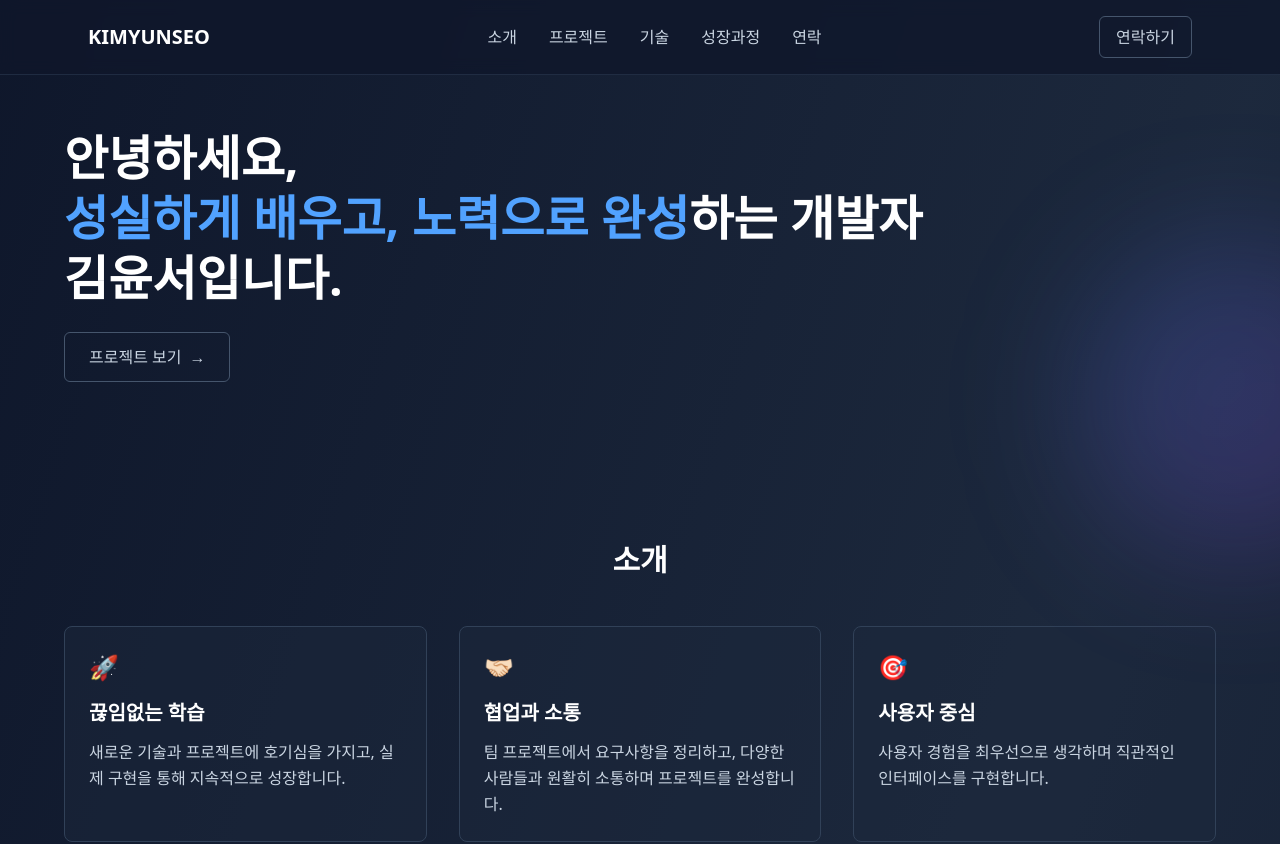
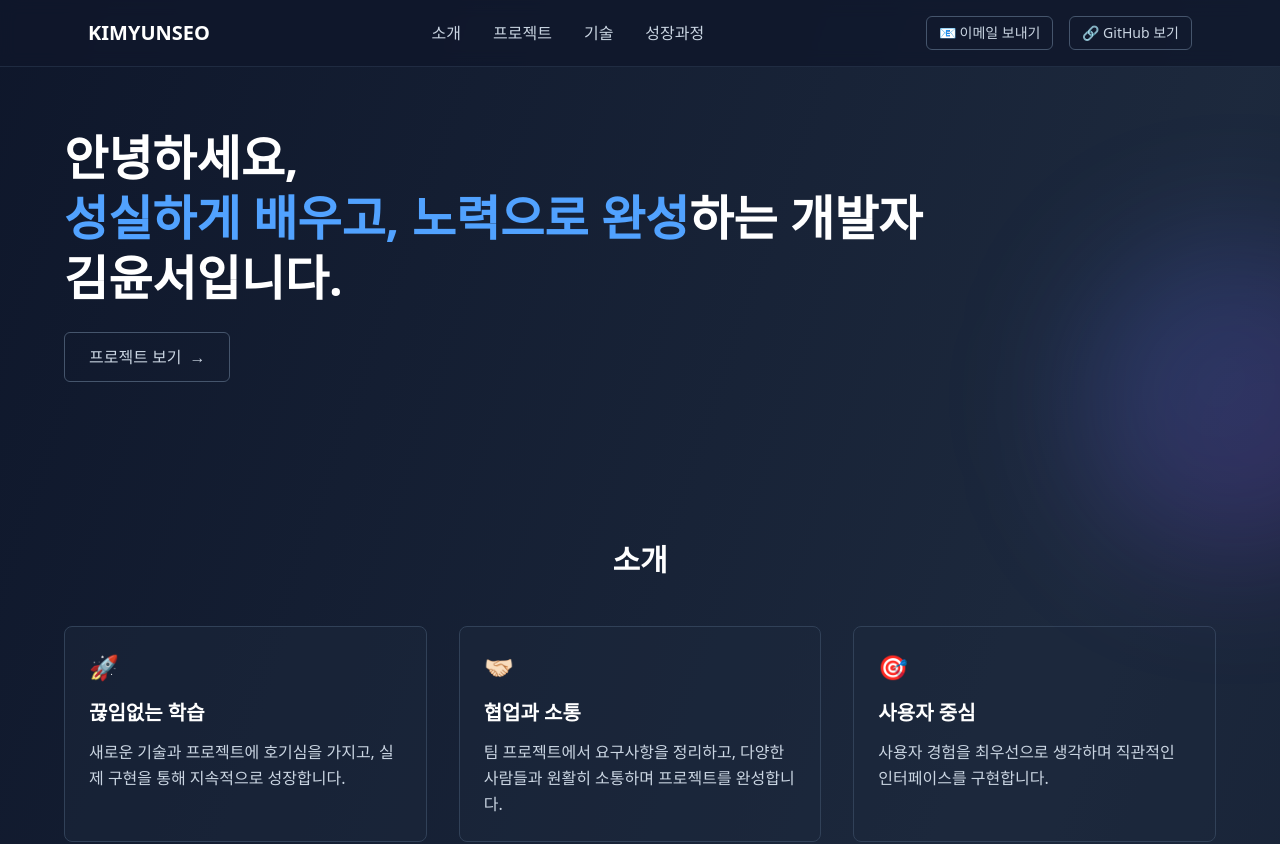
Before and after one commit to yuunseo/yunseo-portfolio, a Next.js app: page / in a window 1280 px wide. Shown: the top 844 px of the page. Built offline with nearby package versions, Linux system fonts and the light colour scheme.

Commit message:
refactor: 헤더와 푸터 부분 수정, 연락 부분 삭제

```diff
--- a/src/app/page.js
+++ b/src/app/page.js
@@ -3,7 +3,6 @@ import Hero from '../components/Hero';
 import About from '../components/About';
 import Skills from '../components/Skills';
 import Projects from '../components/Projects';
-import Contact from '../components/Contact';
 import Footer from '../components/Footer';
 import History from '../components/History';
 
@@ -17,7 +16,6 @@ export default function Home() {
         <Skills />
         <Projects />
         <History/>
-        <Contact />
       </main>
       <Footer />
     </div>
--- a/src/components/Contact.jsx
+++ /dev/null
@@ -1,24 +0,0 @@
-import Link from 'next/link';
-
-export default function Contact() {
-  return (
-    <section id="contact" className="py-20 px-6 bg-gradient-to-t from-slate-900 via-transparent to-transparent">
-      <div className="max-w-4xl mx-auto text-center">
-        <div className="flex flex-col sm:flex-row gap-4 justify-center">
-          <Link
-            href="mailto:dbstj7457@naver.com"
-            className="px-6 py-3 bg-blue-600 hover:bg-blue-700 text-white rounded-md transition-colors flex items-center justify-center"
-          >
-            📧 이메일 보내기
-          </Link>
-          <Link
-            href="https://github.com/yuunseo"
-            className="px-6 py-3 border border-slate-600 text-slate-300 hover:bg-slate-700 bg-transparent rounded-md transition-colors flex items-center justify-center"
-          >
-            🔗 GitHub 보기
-          </Link>
-        </div>
-      </div>
-    </section>
-  );
-}
--- a/src/components/Footer.jsx
+++ b/src/components/Footer.jsx
@@ -1,6 +1,6 @@
 export default function Footer() {
   return (
-    <footer className="py-8 px-6 border-t border-slate-700">
+    <footer className="py-6 px-6">
       <div className="max-w-6xl mx-auto text-center text-slate-400">
         <p>&copy; 2025 Yunseo Portfolio. All rights reserved.</p>
       </div>
--- a/src/components/Header.jsx
+++ b/src/components/Header.jsx
@@ -12,14 +12,22 @@ export default function Header() {
           <Link href="#projects" className="text-slate-300 hover:text-white transition-colors">프로젝트</Link>
           <Link href="#skills" className="text-slate-300 hover:text-white transition-colors">기술</Link>
           <Link href="#history" className="text-slate-300 hover:text-white transition-colors">성장과정</Link>
-          <Link href="#contact" className="text-slate-300 hover:text-white transition-colors">연락</Link>
         </nav>
-        <Link
-          href="#contact"
-          className="px-4 py-2 border border-slate-600 text-slate-300 hover:bg-slate-700 bg-transparent rounded-md transition-colors"
-        >
-          연락하기
-        </Link>
+
+        <div className="flex items-center gap-4">
+          <Link
+            href="mailto:dbstj7457@naver.com"
+            className="px-3 py-1.5 border border-slate-600 text-slate-300 hover:bg-slate-700 bg-transparent rounded-md transition-colors hidden sm:block text-sm"
+          >
+            📧 이메일 보내기
+          </Link>
+          <Link
+            href="https://github.com/yuunseo"
+            className="px-3 py-1.5 border border-slate-600 text-slate-300 hover:bg-slate-700 bg-transparent rounded-md transition-colors hidden sm:block text-sm"
+          >
+            🔗 GitHub 보기
+          </Link>
+        </div>
       </div>
     </header>
   );
```
